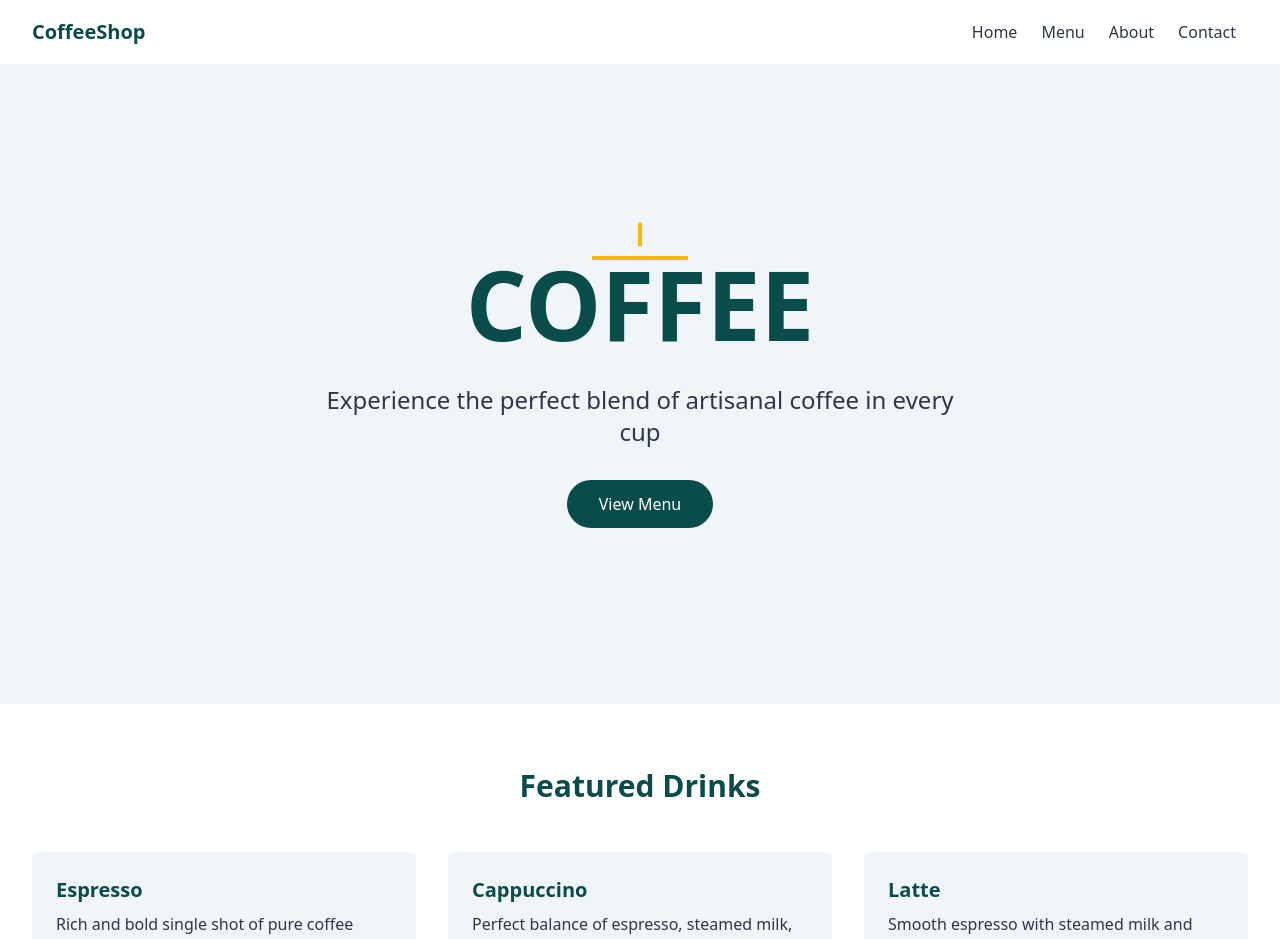
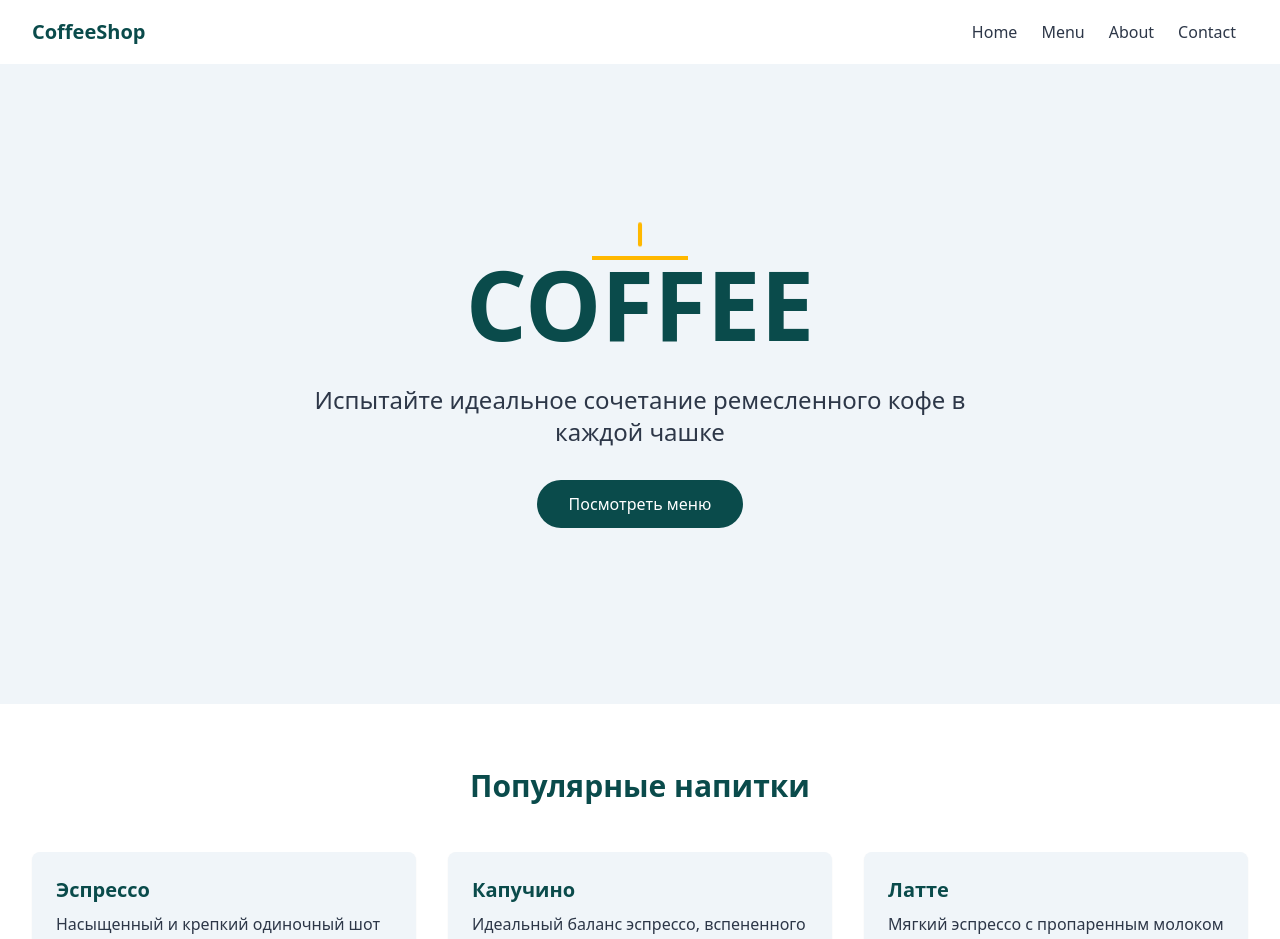
Before and after one commit to VeryPogBTTV/cozy-caffeine-hub, a React (Vite) app: page / in a window 1280 px wide. Shown: the top 939 px of the page. Built offline with nearby package versions, Linux system fonts and the light colour scheme.

Commit message:
Translate text to Russian
Translated all text in the design to Russian and updated prices to rubles, while keeping the logo and product names unchanged.
[skip gpt_engineer]

```diff
--- a/src/components/FeaturedProducts.tsx
+++ b/src/components/FeaturedProducts.tsx
@@ -1,21 +1,21 @@
 const products = [
   {
     id: 1,
-    name: "Espresso",
-    description: "Rich and bold single shot of pure coffee essence",
-    price: "$3.50"
+    name: "Эспрессо",
+    description: "Насыщенный и крепкий одиночный шот чистой кофейной эссенции",
+    price: "₽315"
   },
   {
     id: 2,
-    name: "Cappuccino",
-    description: "Perfect balance of espresso, steamed milk, and foam",
-    price: "$4.50"
+    name: "Капучино",
+    description: "Идеальный баланс эспрессо, вспененного молока и пены",
+    price: "₽405"
   },
   {
     id: 3,
-    name: "Latte",
-    description: "Smooth espresso with steamed milk and light foam",
-    price: "$4.00"
+    name: "Латте",
+    description: "Мягкий эспрессо с пропаренным молоком и легкой пеной",
+    price: "₽360"
   }
 ];
 
@@ -24,7 +24,7 @@ const FeaturedProducts = () => {
     <section id="menu" className="py-16 bg-white">
       <div className="max-w-7xl mx-auto px-4 sm:px-6 lg:px-8">
         <h2 className="text-3xl font-bold text-coffee-primary text-center mb-12">
-          Featured Drinks
+          Популярные напитки
         </h2>
 
         <div className="grid grid-cols-1 md:grid-cols-3 gap-8">
--- a/src/components/Hero.tsx
+++ b/src/components/Hero.tsx
@@ -18,11 +18,11 @@ const Hero = () => {
         </div>
 
         <p className="text-coffee-text text-xl sm:text-2xl mt-8 max-w-2xl mx-auto">
-          Experience the perfect blend of artisanal coffee in every cup
+          Испытайте идеальное сочетание ремесленного кофе в каждой чашке
         </p>
 
         <button className="mt-8 px-8 py-3 bg-coffee-primary text-white rounded-full hover:bg-coffee-primary/90 transition-colors">
-          View Menu
+          Посмотреть меню
         </button>
       </div>
     </div>
```
